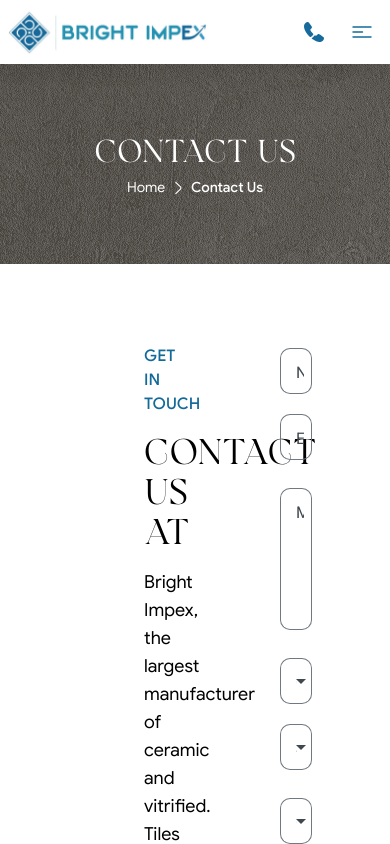
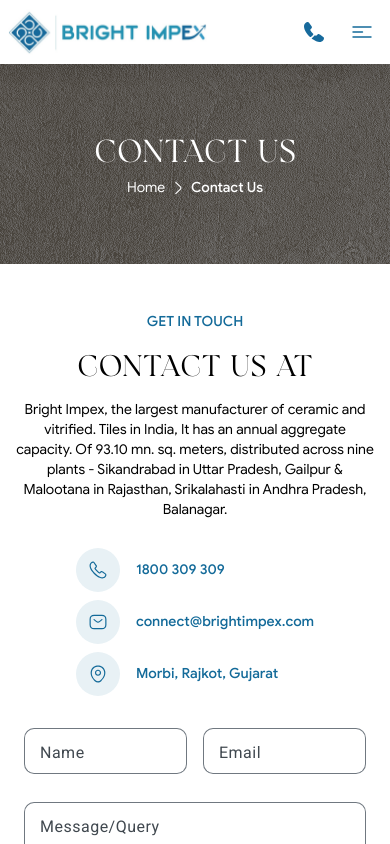
Before and after one commit to intralogicitsolutions/brightimpex-frontend, an Angular app: page /contact-us in a window 390 px wide. Built offline with nearby package versions, Linux system fonts and the light colour scheme; no server answers.

Commit message:
- contact-us page responsive

```diff
--- a/src/components/user/about-us/about-us.component.html
+++ b/src/components/user/about-us/about-us.component.html
@@ -2,7 +2,7 @@
   <div class="header-section">
     <div class="text">about us</div>
     <div class="sub-text">
-      <a routerLink="/home">Home</a>
+      <a routerLink="/home" class="cursor-pointer">Home</a>
       <img src="assets/icons/chevron-right.svg" alt="" class="mx-1 h-5 icon" />
       <span class="bold-font">About Us</span>
     </div>
--- a/src/components/user/about-us/about-us.component.ts
+++ b/src/components/user/about-us/about-us.component.ts
@@ -1,10 +1,11 @@
 import { Component, HostListener, OnInit, signal, WritableSignal } from '@angular/core';
 import { fadeAnimation } from '../../../shared/animations/route-animations';
 import { MatButtonModule } from '@angular/material/button';
+import { RouterLink } from '@angular/router';
 
 @Component({
   selector: 'app-about-us',
-  imports: [MatButtonModule],
+  imports: [MatButtonModule, RouterLink],
   templateUrl: './about-us.component.html',
   styleUrl: './about-us.component.scss',
   animations: [fadeAnimation],
--- a/src/components/user/catalogue/catalogue.component.html
+++ b/src/components/user/catalogue/catalogue.component.html
@@ -165,9 +165,8 @@
                             </div>
                             @if (isAdmin()) {
                             <button (click)="openCatalogueDialog(catalogue)"
-                                class="catalogue-edit-btn text-white py-2 mx-2 rounded-md transform translate-y-full group-hover:translate-y-0 transition-transform duration-500">
+                                class="catalogue-edit-btn text-white rounded-md transform translate-y-full group-hover:translate-y-0 transition-transform duration-500">
                                 <mat-icon>edit</mat-icon>
-                                <!-- <img src="assets/icons/download.svg" alt="" class="w-14 h-14"> -->
                             </button>
                             }
                         </div>
--- a/src/components/user/catalogue/catalogue.component.scss
+++ b/src/components/user/catalogue/catalogue.component.scss
@@ -78,6 +78,7 @@
     line-height: 18.35px;
     padding-top: 5px;
     display: flex;
+    flex-wrap: wrap;
     align-items: center;
   }
 }
@@ -185,12 +186,12 @@
   height: 3.5rem;
   width: 3.5rem;
   background: #fff;
+  color: var(--primary-color);
+  opacity: 0.8;
   border-radius: 100%;
-  color: var(--primary-color);
   justify-content: center;
   align-items: center;
   display: flex;
-  opacity: 0.8;
 }
 
 .category-edit-btn {
--- a/src/components/user/catalogue/catalogue.component.ts
+++ b/src/components/user/catalogue/catalogue.component.ts
@@ -436,7 +436,7 @@
     this.categoryDialogRef = this.dialog.open(this.CategoryTemplate, {
       height: '400px',
       width: '700px',
-      maxWidth: '100vw',
+      maxWidth: '95vw',
       autoFocus: false,
     });
 
@@ -455,7 +455,7 @@
     this.sizeDialogRef = this.dialog.open(this.SizeTemplate, {
       height: '390px',
       width: '700px',
-      maxWidth: '100vw',
+      maxWidth: '95vw',
       autoFocus: false,
     });
 
@@ -474,7 +474,7 @@
     this.seriesDialogRef = this.dialog.open(this.SeriesTemplate, {
       height: '400px',
       width: '700px',
-      maxWidth: '100vw',
+      maxWidth: '95vw',
       autoFocus: false,
     });
 
@@ -499,7 +499,7 @@
     this.catalogueDialogRef = this.dialog.open(this.CatalogueTemplate, {
       height: '520px',
       width: '700px',
-      maxWidth: '100vw',
+      maxWidth: '95vw',
       autoFocus: false,
     });
 
@@ -658,7 +658,7 @@
     const dialogRef = this.dialog.open(DeleteConfirmationComponent, {
       height: '200px',
       width: '350px',
-      maxWidth: '100vw',
+      maxWidth: '95vw',
       autoFocus: false,
     });
 
@@ -697,7 +697,7 @@
     const dialogRef = this.dialog.open(DeleteConfirmationComponent, {
       height: '200px',
       width: '350px',
-      maxWidth: '100vw',
+      maxWidth: '95vw',
       autoFocus: false,
     });
 
@@ -730,7 +730,7 @@
     const dialogRef = this.dialog.open(DeleteConfirmationComponent, {
       height: '200px',
       width: '350px',
-      maxWidth: '100vw',
+      maxWidth: '95vw',
       autoFocus: false,
     });
 
@@ -763,7 +763,7 @@
     const dialogRef = this.dialog.open(DeleteConfirmationComponent, {
       height: '200px',
       width: '350px',
-      maxWidth: '100vw',
+      maxWidth: '95vw',
       autoFocus: false,
     });
 
--- a/src/components/user/contact-us/contact-us.component.html
+++ b/src/components/user/contact-us/contact-us.component.html
@@ -4,36 +4,38 @@
             contact us
         </div>
         <div class="sub-text">
-            <a routerLink="/home">Home</a>
+            <a routerLink="/home" class="cursor-pointer">Home</a>
             <img src="assets/icons/chevron-right.svg" alt="" class="mx-1 h-5 icon">
             <span class="bold-font">Contact Us</span>
         </div>
     </div>
-    <div class="w-full p-20 flex">
-        <div class="w-1/2 flex flex-col px-16">
-            <span class="sans-medium text-primary text-base">GET IN TOUCH</span>
-            <span class="text-4xl glamore pt-4">contact us at</span>
-            <p class="text-lg pt-4">
+    <div class="w-full py-12 px-4 flex flex-wrap lg:p-20">
+        <div class="w-full flex flex-col text-center lg:w-1/2 lg:px-16 lg:text-left">
+            <span class="sans-medium text-primary text-sm lg:text-base">GET IN TOUCH</span>
+            <span class="text-3xl glamore pt-4 lg:text-4xl">contact us at</span>
+            <p class="text-sm pt-4 lg:text-base">
                 Bright Impex, the largest manufacturer of ceramic and vitrified. Tiles in India, It has an annual
                 aggregate capacity. Of 93.10 mn. sq. meters, distributed across nine plants - Sikandrabad in Uttar
                 Pradesh, Gailpur & Malootana in Rajasthan, Srikalahasti in Andhra Pradesh, Balanagar.
             </p>
-            <div class="flex flex-col py-6">
-                <div class="w-full flex py-1 items-center">
-                    <img src="assets/icons/call_outline.svg" alt="">
-                    <span class="text-primary text-base sans-medium pl-4">{{phone}}</span>
-                </div>
-                <div class="w-full flex py-1 items-center">
-                    <img src="assets/icons/mail.svg" alt="">
-                    <span class="text-primary text-base sans-medium pl-4">{{mail}}</span>
-                </div>
-                <div class="w-full flex py-1 items-center">
-                    <img src="assets/icons/location.svg" alt="">
-                    <span class="text-primary text-base sans-medium pl-4">{{location}}</span>
+            <div class="flex py-6 justify-center lg:justify-start">
+                <div class="flex flex-col w-fit">
+                    <div class="w-full flex py-1 items-center">
+                        <img src="assets/icons/call_outline.svg" alt="" class="w-11 h-11 lg:w-14 lg:h-14">
+                        <span class="text-primary text-sm sans-medium pl-4 lg:text-base">{{phone}}</span>
+                    </div>
+                    <div class="w-full flex py-1 items-center">
+                        <img src="assets/icons/mail.svg" alt="" class="w-11 h-11 lg:w-14 lg:h-14">
+                        <span class="text-primary text-sm sans-medium pl-4 lg:text-base">{{mail}}</span>
+                    </div>
+                    <div class="w-full flex py-1 items-center">
+                        <img src="assets/icons/location.svg" alt="" class="w-11 h-11 lg:w-14 lg:h-14">
+                        <span class="text-primary text-sm sans-medium pl-4 lg:text-base">{{location}}</span>
+                    </div>
                 </div>
             </div>
         </div>
-        <div class="w-1/2 px-16">
+        <div class="w-full lg:w-1/2 lg:px-16">
             <form [formGroup]="contactUsForm">
                 <div class="w-full flex flex-col">
                     <div class="w-full flex flex-wrap py-1">
@@ -81,17 +83,16 @@
                         </div>
                     </div>
                     <div class="w-full flex flex-wrap py-1">
-                        <div class="w-1/2 px-2">
+                        <div class="w-full px-2 py-1 lg:w-1/2 lg:py-0">
                             <mat-form-field appearance="outline" class="w-full">
                                 <mat-label>Country</mat-label>
                                 <mat-select formControlName="country" placeholder="Select">
                                     <mat-option value="1">Country 1</mat-option>
                                     <mat-option value="2">Country 2</mat-option>
                                 </mat-select>
-
                             </mat-form-field>
                         </div>
-                        <div class="w-1/2 px-2">
+                        <div class="w-full px-2 py-1 lg:w-1/2 lg:py-0">
                             <mat-form-field appearance="outline" class="w-full">
                                 <mat-label>Phone Number</mat-label>
                                 <input matInput type="number" formControlName="phone">
--- a/src/components/user/contact-us/contact-us.component.ts
+++ b/src/components/user/contact-us/contact-us.component.ts
@@ -13,6 +13,7 @@
 import { MatSelectModule } from '@angular/material/select';
 import { MatIconModule } from '@angular/material/icon';
 import { MatButtonModule } from '@angular/material/button';
+import { RouterLink } from '@angular/router';
 
 @Component({
   selector: 'app-contact-us',
@@ -24,6 +25,7 @@
     MatSelectModule,
     MatIconModule,
     MatButtonModule,
+    RouterLink,
   ],
   templateUrl: './contact-us.component.html',
   styleUrl: './contact-us.component.scss',
```
